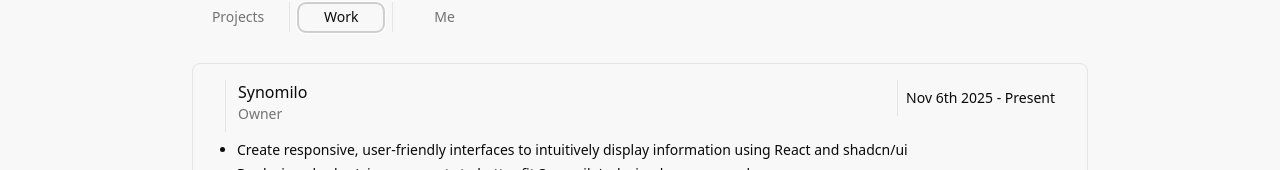
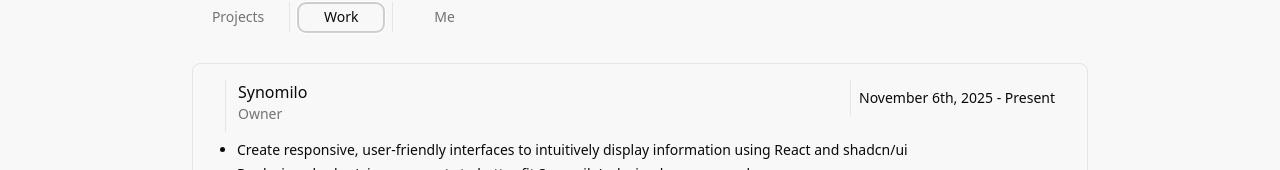
Before and after one commit to phoevo/phoevodev, a Next.js app: page / in a window 1280 px wide. Both pictures are taken after a click on the tab "Work". Shown: the part 205-375 px from the top of the page. Built offline with nearby package versions, Linux system fonts and the light colour scheme.

Commit message:
small animations

```diff
--- a/package.json
+++ b/package.json
@@ -19,7 +19,8 @@
     "class-variance-authority": "^0.7.1",
     "clsx": "^2.1.1",
     "lucide-react": "^0.539.0",
-    "next": "15.4.6",
+    "motion": "^12.29.2",
+    "next": "^15.5.9",
     "next-themes": "^0.4.6",
     "react": "19.1.0",
     "react-dom": "19.1.0",
--- a/src/app/projects.tsx
+++ b/src/app/projects.tsx
@@ -5,6 +5,7 @@
 import { ArrowUpRight } from 'lucide-react'
 import Link from 'next/link'
 import { ScrollArea } from '@/components/ui/scroll-area'
+import {motion} from "motion/react"
 
 const projects = [
   { title: "Synomilo",
@@ -38,8 +39,13 @@
       <ScrollArea className='h-[70vh]'>
         <div className='mt-5 px-4 md:px-6'>
           <div className='grid grid-cols-1 gap-6 lg:grid-cols-2 md:w-full items-stretch'>
-        {projects.map((project) => (
-          <div key={project.title} className='border shadow-sm w-full rounded-lg bg-card flex flex-col h-auto'>
+        {projects.map((project, index) => (
+          <motion.div
+          key={project.title}
+          className='border shadow-sm w-full rounded-lg bg-card flex flex-col h-auto'
+          initial={{opacity:0}}
+          animate={{opacity:1}}
+          transition={{duration: 0.4, delay: index * 0.080}}>
               <div className='relative w-full aspect-[16/8] scale-100'>
                 <Image
                   src={project.img?.[0]}
@@ -79,7 +85,7 @@
             </div>
 
 
-          </div>
+          </motion.div>
         ))}
         </div>
         </div>
--- a/src/app/work.tsx
+++ b/src/app/work.tsx
@@ -1,12 +1,12 @@
 import { Badge } from '@/components/ui/badge'
 import React from 'react'
-
+import { motion } from "motion/react"
 
 const work = [
    {
     company:"Synomilo",
     role: "Owner",
-    date: "Nov 6th 2025 - Present",
+    date: "November 6th, 2025 - Present",
     details:[
       "Create responsive, user-friendly interfaces to intuitively display information using React and shadcn/ui",
       "Re-design shadcn/ui components to better fit Synomilo's design language and use cases.",
@@ -40,8 +40,14 @@
 function Work() {
   return (
     <div className='flex flex-col items-start mt-5 space-y-6'>
-      {work.map((job) =>
-        <div key={job.company} className='flex flex-col w-full gap-2 rounded-md px-6 py-4 border'>
+      {work.map((job, index) =>
+        <motion.div
+        key={job.company}
+        className='flex flex-col w-full gap-2 rounded-md px-6 py-4 border'
+        initial={{opacity: 0}}
+        animate={{ opacity: 1,}}
+        transition={{ duration: 0.4, delay: index * 0.080}}>
+
 
           <div className='flex flex-row justify-between items-start'>
             <div className='border-l px-3 ml-2'>
@@ -55,7 +61,7 @@
             {job.details.map((detail, index) =>
               <li key={index}>{detail}</li>)}
           </ul>
-        </div>
+        </motion.div>
         )}
 
     </div>
```
Also changed, not shown: 1 other file (tests, documents, lock files or other folders).
